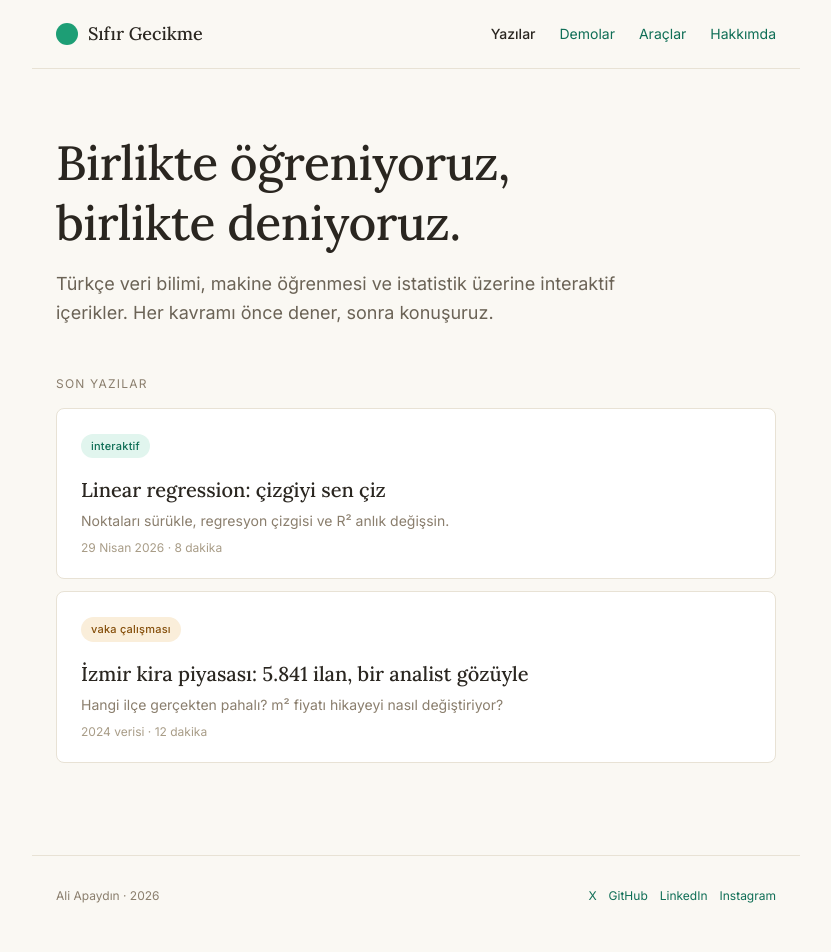
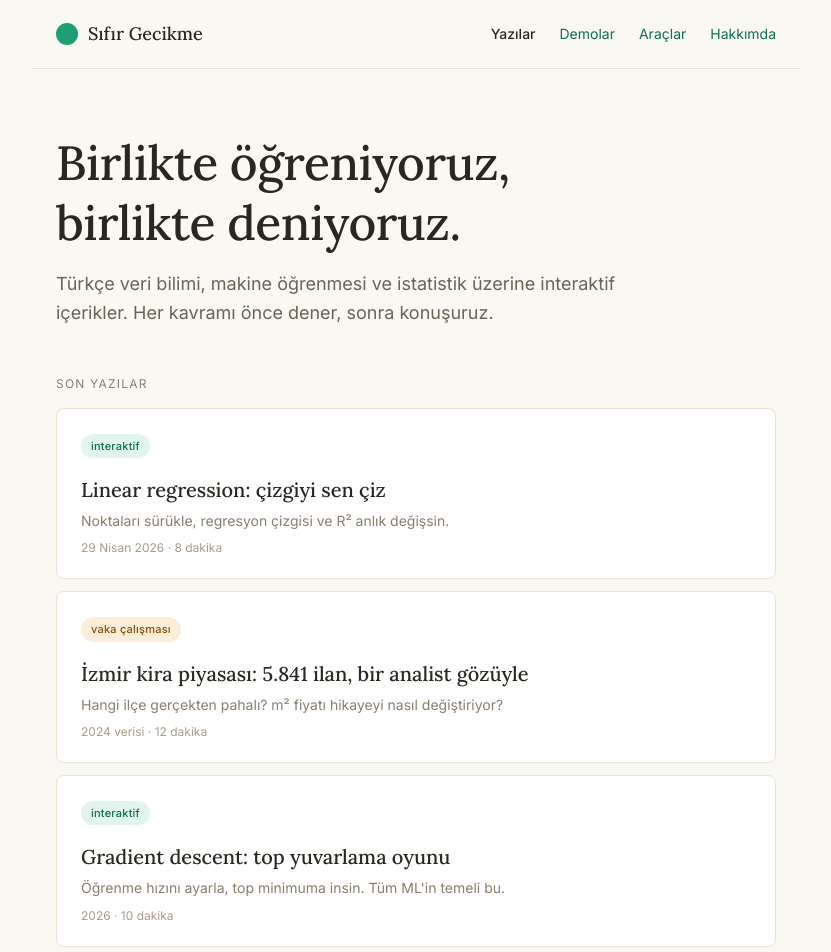
Before and after one commit to aliapaydin/sifir-gecikme, a Next.js app: page / in a window 1280 px wide. Shown: the top 952 px of the page, without its empty margins (224-1055 px from the left). Built offline with nearby package versions, Linux system fonts and the light colour scheme.

Commit message:
ana sayfa gradient descent kartı eklendi

```diff
--- a/app/page.js
+++ b/app/page.js
@@ -35,6 +35,13 @@ export default function Home() {
           <p className="text-sm leading-relaxed mb-2" style={{ color: 'var(--color-text-mute)' }}>Hangi ilçe gerçekten pahalı? m² fiyatı hikayeyi nasıl değiştiriyor?</p>
           <p className="text-xs" style={{ color: 'var(--color-text-faint)' }}>2024 verisi · 12 dakika</p>
         </a>
+        <a href="/yazilar/gradient-descent" className="block card mb-3" style={{ color: 'inherit' }}>
+          <span className="badge badge-interactive mb-2.5 inline-block">interaktif</span>
+          <h3 className="font-serif text-xl font-medium mt-2 mb-1.5" style={{ color: 'var(--color-text)' }}>Gradient descent: top yuvarlama oyunu</h3>
+          <p className="text-sm leading-relaxed mb-2" style={{ color: 'var(--color-text-mute)' }}>Öğrenme hızını ayarla, top minimuma insin. Tüm ML&apos;in temeli bu.</p>
+          <p className="text-xs" style={{ color: 'var(--color-text-faint)' }}>2026 · 10 dakika</p>
+        </a>
+
       </section>
       <footer className="max-w-3xl mx-auto px-6 py-8 flex justify-between text-xs" style={{ borderTop: '0.5px solid var(--color-border)', color: 'var(--color-text-mute)' }}>
         <span>Ali Apaydın · {new Date().getFullYear()}</span>
@@ -48,10 +55,3 @@ export default function Home() {
     </main>
   );
 }
-
-<a href="/yazilar/gradient-descent" className="block card mb-3" style={{ color: 'inherit' }}>
-  <span className="badge badge-interactive mb-2.5 inline-block">interaktif</span>
-  <h3 className="font-serif text-xl font-medium mt-2 mb-1.5" style={{ color: 'var(--color-text)' }}>Gradient descent: top yuvarlama oyunu</h3>
-  <p className="text-sm leading-relaxed mb-2" style={{ color: 'var(--color-text-mute)' }}>Öğrenme hızını ayarla, top minimuma insin. Tüm ML&apos;in temeli bu.</p>
-  <p className="text-xs" style={{ color: 'var(--color-text-faint)' }}>2026 · 10 dakika</p>
-</a>
```
